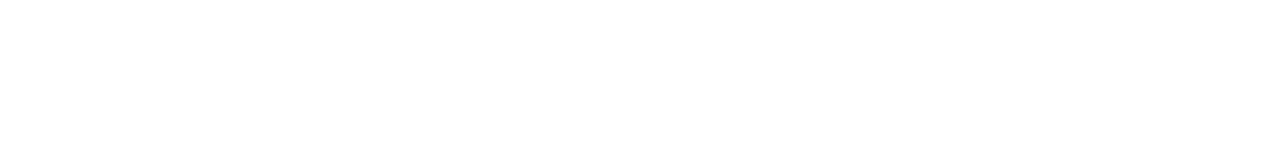
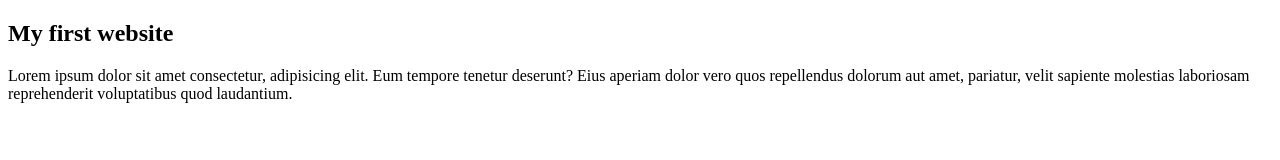
Before and after one commit to Shawon-Acharja/my-first-github-repo, a plain HTML site: page index.html in a window 1280 px wide. Drawn offline with Linux system fonts and the light colour scheme.

Commit message:
my first blog

```diff
--- a/index.html
+++ b/index.html
@@ -6,6 +6,12 @@
     <title>my first github</title>
 </head>
 <body>
-
+    <div>
+        <h2>My first website</h2>
+        <p>Lorem ipsum dolor sit amet consectetur, adipisicing elit. Eum tempore
+            tenetur deserunt? Eius aperiam dolor vero quos repellendus dolorum aut amet,
+            pariatur, velit sapiente molestias laboriosam reprehenderit voluptatibus
+            quod laudantium.</p>
+    </div>
 </body>
 </html>
```
